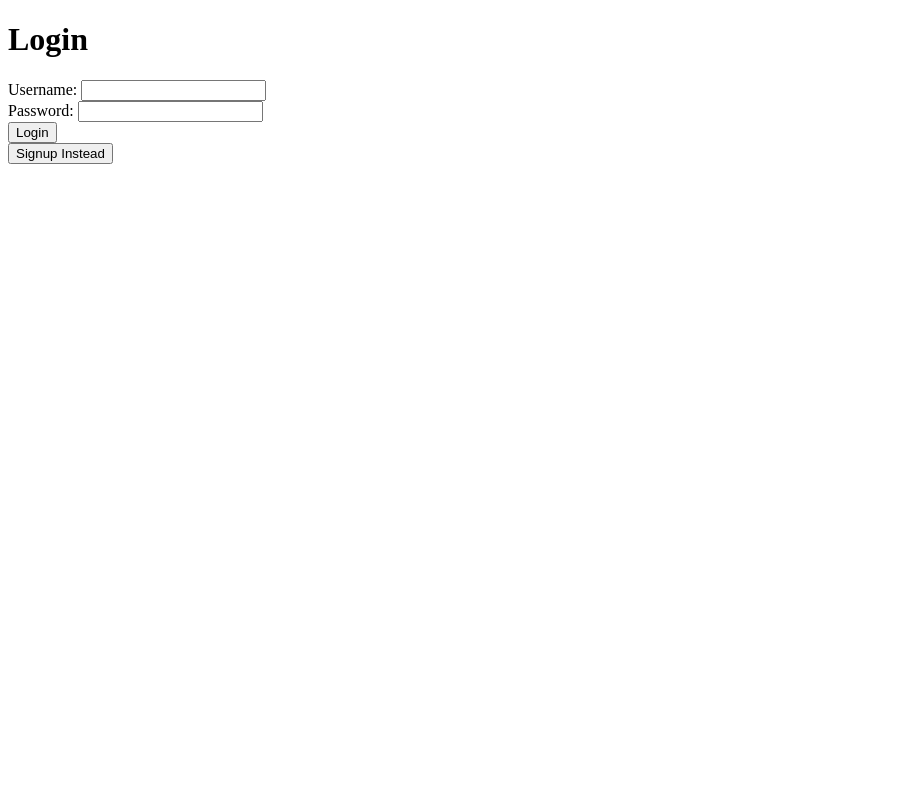
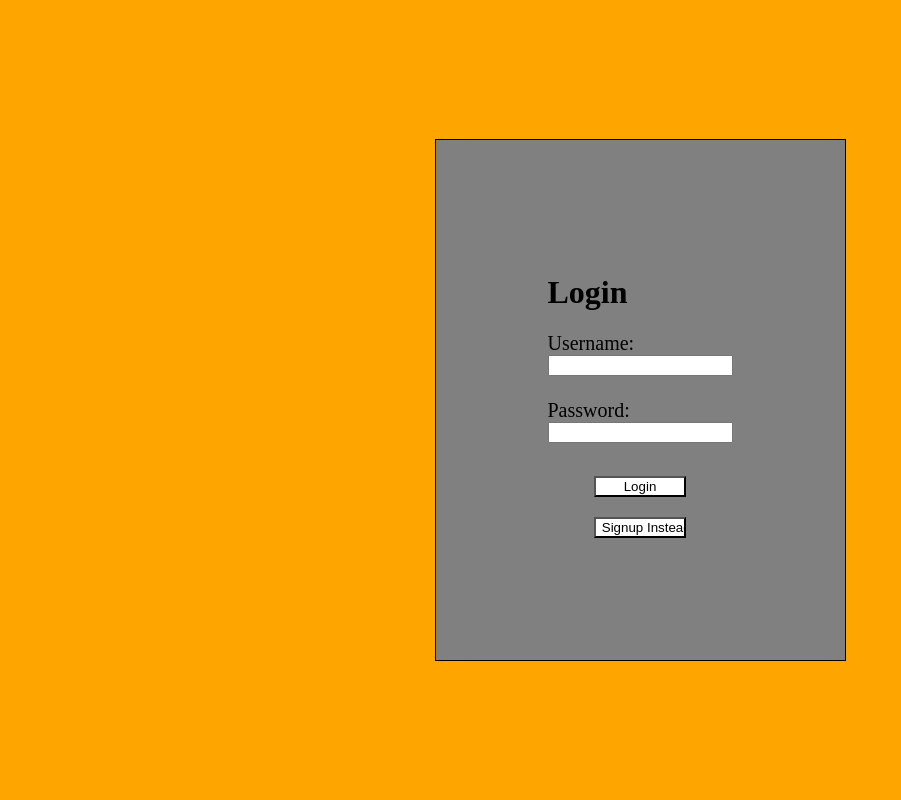
Before and after one commit to ethan-btst/cmpt276, a Flask app: page / in a window 1280 px wide. Shown: the whole page, without its empty margins (0-901 px from the left). Run offline with Flask 3, Linux system fonts and the light colour scheme; some libraries are stand-ins or nearby versions.

Commit message:
added login style

```diff
--- /dev/null
+++ b/static/css/login.css
@@ -0,0 +1,55 @@
+body{
+    background-color: orange ;
+    min-height: 100vh;
+    padding: 0%;
+    margin: 0%;
+    display: flex;
+    justify-content: center;
+    align-items: center;
+    flex-direction: column;
+}
+
+form{
+    display: grid;
+    font-size: 1.25rem;
+}
+
+#loginButton{
+    width: 50%;
+    margin: 10px auto;
+    align-self: center;
+    background-color: white;
+    color: black;
+    transition: 0.25s ease;
+}
+
+#loginButton:hover{
+    background-color: black;
+    color: white;
+}
+
+#search-btn{
+    width: 50%;
+    margin: 10px auto;
+    align-self: center;
+    background-color: white;
+    color: black;
+    transition: 0.25s ease;
+}
+
+#search-btn:hover{
+    background-color: black;
+    color: white;
+}
+
+#search-btn{
+    width: 50%;
+    margin: 10px auto;
+    align-self: center;
+}
+
+.wrapper{
+    border: 1px solid black;
+    background-color: grey;
+    padding: 7rem 7rem;
+}
--- a/templates/login.html
+++ b/templates/login.html
@@ -2,8 +2,10 @@
 <html>
   <head>
     <title>Login</title>
+    <link rel="stylesheet" href="../static/css/login.css">
   </head>
   <body>
+    <div class="wrapper">
     <h1>Login {{error_message}}</h1>
 
     <form method="post" action="/login">
@@ -19,6 +21,8 @@
     <form method="GET" action="/signup">
       <input id="search-btn" type="submit" value="Signup Instead" />
     </form>
+
+    </div>
     <script src="../static/js/loginscript.js"></script>
 
     <!-- Optionally, you can include a link to the registration page -->
```
